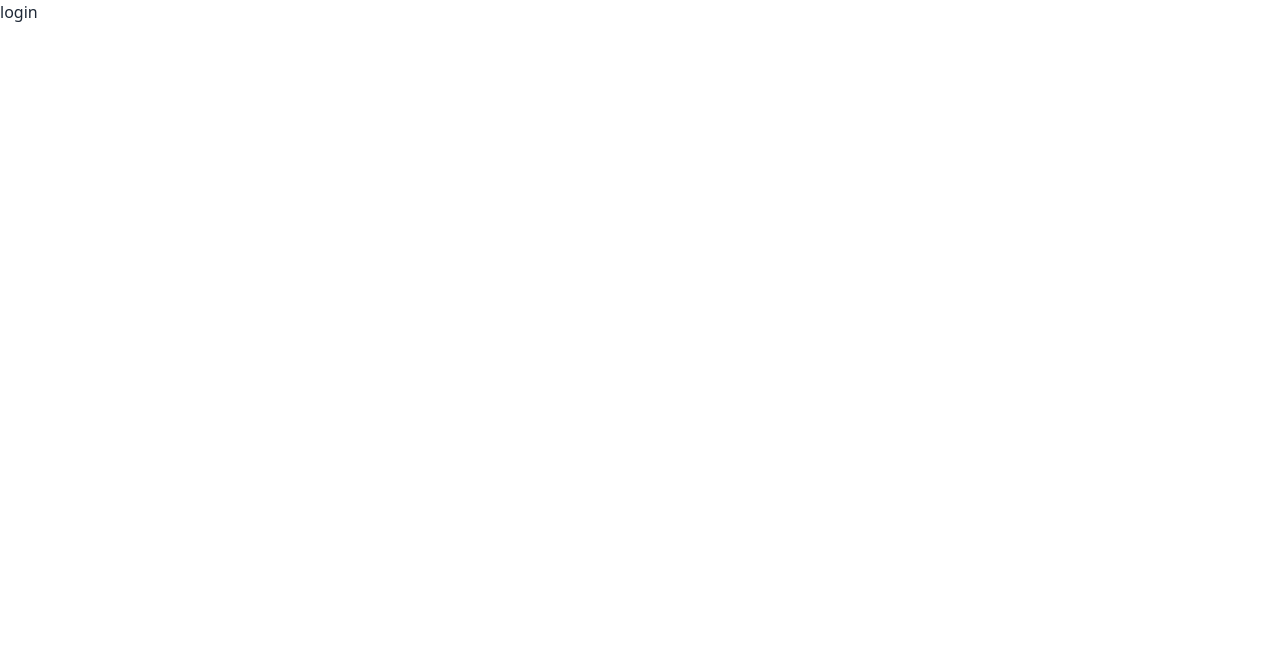
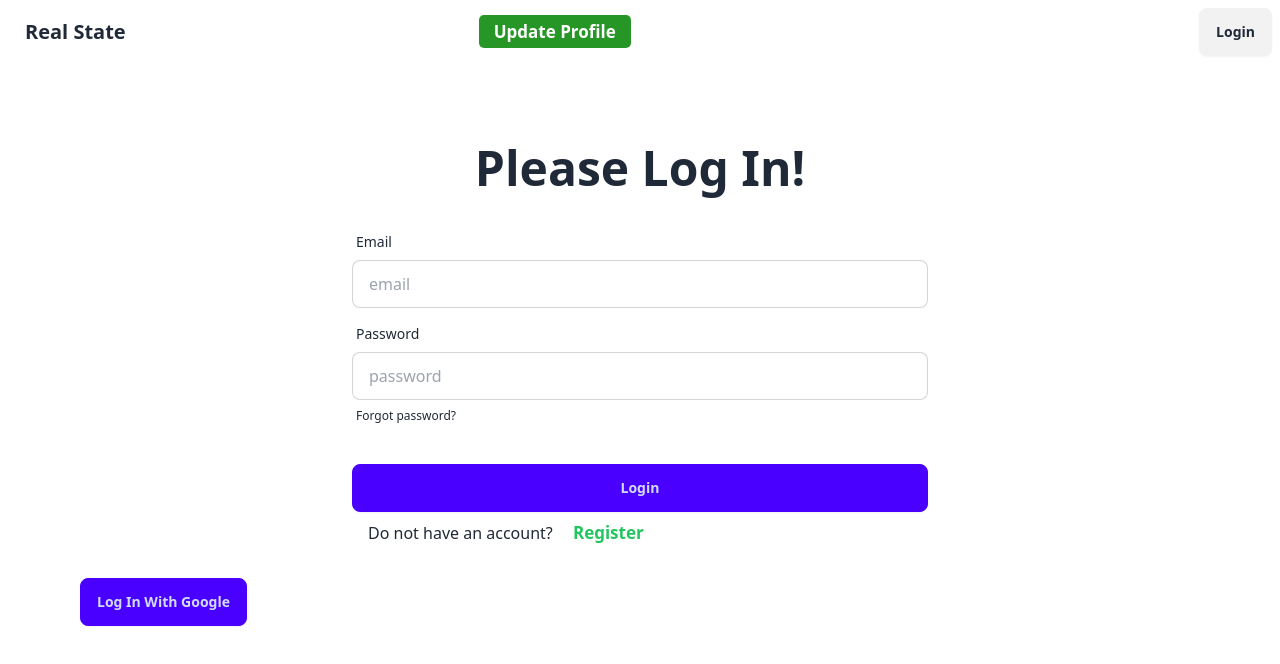
Before and after one commit to ashik-amante/real-state, a React (Vite) app: page /login in a window 1280 px wide. Shown: the top 664 px of the page. Built offline with nearby package versions, Linux system fonts and the light colour scheme; no server answers.

Commit message:
Updated profile component,update firebase auth provider , nav photo updated

```diff
--- a/src/Firebase/Firebase.config.js
+++ b/src/Firebase/Firebase.config.js
@@ -17,4 +17,4 @@ const firebaseConfig = {
 // Initialize Firebase
 const app = initializeApp(firebaseConfig);
 const auth = getAuth(app)
-export default auth
+export default auth;
--- /dev/null
+++ b/src/Firebase/FirebaseProvider.jsx
@@ -0,0 +1,67 @@
+import { createUserWithEmailAndPassword, GoogleAuthProvider, onAuthStateChanged, signInWithEmailAndPassword, signInWithPopup, signOut, updateProfile } from "firebase/auth";
+import { createContext, useEffect, useState } from "react";
+import auth from "./Firebase.config";
+
+export const  AuthContext  = createContext(null)
+const googleProvider = new GoogleAuthProvider()
+const FirebaseProvider = ({children}) => {
+    const [user,setUser] = useState(null)
+    const [loading,setLoading] = useState(true)
+
+    // create user
+    const createUser = (email,password)=>{
+        setLoading(true)
+        return createUserWithEmailAndPassword(auth,email,password)
+    }
+    // user login
+    const logIn = (email,password)=>{
+        setLoading(true)
+        return signInWithEmailAndPassword(auth,email,password)
+    }
+    // logout
+    const logOut = ()=>{
+        setLoading(true)
+        return signOut(auth)
+    }
+    // google login
+    const googleSignIn = ()=>{
+        setLoading(true)
+        return signInWithPopup(auth,googleProvider)
+    }
+
+    // User Profile Update
+    const updateInfo = (name,url)=>{
+       return updateProfile(auth.currentUser, {
+            displayName: name, photoURL: url
+          })
+    }
+
+
+    // observe user
+    useEffect(()=>{
+        const unSubscribe = onAuthStateChanged(auth,currentUser=>{
+            setUser(currentUser)
+            setLoading(false)
+        })
+        return ()=>{
+            unSubscribe()
+        }
+    },[])
+
+    const authInfo = {
+        user,
+        createUser,
+        logIn,
+        loading,
+        googleSignIn,
+        logOut,
+        updateInfo
+    }
+    return (
+        <AuthContext.Provider value={authInfo}>
+            {children}
+        </AuthContext.Provider>
+    );
+};
+
+export default FirebaseProvider;
--- a/src/Pages/Login/Login.jsx
+++ b/src/Pages/Login/Login.jsx
@@ -1,9 +1,79 @@
+import { useForm } from "react-hook-form"
+import { AuthContext } from "../../Firebase/FirebaseProvider";
+import { useContext } from "react";
+import { Link, useNavigate } from "react-router-dom";
+import auth from "../../Firebase/Firebase.config";
+import Navber from "../Shared/Navber/Navber";
+
+const Login = () => {
+    const {logIn,googleSignIn} = useContext(AuthContext)
+    const navigate = useNavigate()
+    const {
+        register,
+        handleSubmit,
+        formState: { errors },
+      } = useForm()
+      const onSubmit = (data) => {
+        const {email,password} = data;
+        // log in
+        logIn(email,password)
+        .then(result=>{
+            navigate('/')
+            console.log(result.user);
+        })
+        .catch(error=>{
+            console.log(error);
+        })
 
 
-const Login = () => {
+        console.log(data)
+      }
+       // google
+       const handlegoogle = ()=>{
+        googleSignIn(auth)
+        .then(result=>{
+            console.log(result.user);
+        })
+        .catch(error=>{
+            console.log(error);
+        })
+    }
+
+
     return (
-        <div>
-            login
+        <div className="">
+            <Navber></Navber>
+            <h1 className="text-5xl font-bold text-center mt-20">Please Log In!</h1>
+            <form onSubmit={handleSubmit(onSubmit)} className="card-body lg:w-1/2 md:w-2/3 mx-auto">
+
+                <div className="form-control">
+                    <label className="label">
+                        <span className="label-text">Email</span>
+                    </label>
+                    <input type="email" name="email" placeholder="email" className="input input-bordered"
+                        {...register("email", { required: true })} />
+                    {errors.email && <span className="text-red-500">This field is required</span>}
+                </div>
+                <div className="form-control">
+                    <label className="label">
+                        <span className="label-text">Password</span>
+                    </label>
+                    <input type="password" name="password" placeholder="password" className="input input-bordered"
+                        {...register("password", { required: true })} />
+                    {errors.password && <span className="text-red-500">This field is required</span>}
+                    <label className="label">
+                        <a href="#" className="label-text-alt link link-hover">Forgot password?</a>
+                    </label>
+                </div>
+                <div className="form-control mt-6">
+                    <button className="btn btn-primary">Login</button>
+                </div>
+                <p className="px-4">Do not have an account? <Link to='/register'><button className="ml-4 font-bold text-green-500 text-[17px]">Register</button></Link> </p>
+
+            </form>
+            <div onClick={handlegoogle} className="mb-20 px-20">
+                <button className="btn btn-primary">Log In With Google </button>
+            </div>
         </div>
     );
 };
--- a/src/Pages/Register/Register.jsx
+++ b/src/Pages/Register/Register.jsx
@@ -1,23 +1,42 @@
+import { useContext } from "react";
 import Navber from "../Shared/Navber/Navber";
 import { useForm } from "react-hook-form"
+import { AuthContext } from "../../Firebase/FirebaseProvider";
+import { Link, useNavigate } from "react-router-dom";
+
 
 
 const Register = () => {
+    const {createUser,} = useContext(AuthContext)
+    const navigate = useNavigate()
     const {
         register,
         handleSubmit,
         formState: { errors },
       } = useForm()
       const onSubmit = (data) => {
-        const {email,password} = data
+        const {email,password} = data;
+        // create user
+        createUser(email,password)
+        .then(result=>{
+            console.log(result.user);
+            navigate('/')
+        })
+        .catch(error=>{
+            console.log(error);
+        })
+
+
         console.log(data)
       }
+
+
 
     return (
 
         <div className="">
             <Navber></Navber>
-           <h1 className="text-5xl font-bold text-center mt-20">Register now!</h1>
+           <h1 className="text-5xl font-bold text-center mt-20">Register Here!</h1>
             <form  onSubmit={handleSubmit(onSubmit)} className="card-body lg:w-1/2 md:w-2/3 mx-auto">
                 <div className="form-control">
                     <label className="label">
@@ -58,6 +77,8 @@ const Register = () => {
                 <div className="form-control mt-6">
                     <button className="btn btn-primary">Login</button>
                 </div>
+                <p className="px-4">Already have an account? <Link to='/login'><button className="ml-4 font-bold text-green-500 text-[17px]">Log In</button></Link> </p>
+
             </form>
         </div>
     );
--- a/src/Pages/Shared/Navber/Navber.jsx
+++ b/src/Pages/Shared/Navber/Navber.jsx
@@ -1,8 +1,16 @@
 import { Link, NavLink } from "react-router-dom";
 import './nav.css'
+import { useContext } from "react";
+import { AuthContext } from "../../../Firebase/FirebaseProvider";
+import userDemo from '../../../assets/user.png'
 
 
 const Navber = () => {
+    const {user,logOut} = useContext(AuthContext)
+     //   user Log Out
+     const handleLogOut = ()=>{
+        logOut()
+    }
     const navlinks = <div>
         <nav>
         <NavLink to='/'>Home</NavLink>
@@ -44,7 +52,14 @@ const Navber = () => {
                 </ul>
             </div>
             <div className="navbar-end">
-                <Link to='/login'><button className="btn">Login</button></Link>
+                {
+                    user ? <div className="flex items-center">
+                        <img className="rounded-full w-14" src={user?.photoURL ? user.photoURL : userDemo } alt='Photo' />
+                        <Link to='/login'><button  onClick={handleLogOut} className="btn">Log Out</button></Link>
+                    </div>:
+                    <Link to='/login'><button className="btn">Login</button></Link>
+                }
+
             </div>
         </div>
     );
--- /dev/null
+++ b/src/Pages/UpdateProfile/Profile.jsx
@@ -0,0 +1,73 @@
+import { useContext } from "react";
+import Navber from "../Shared/Navber/Navber";
+import { AuthContext } from "../../Firebase/FirebaseProvider";
+
+
+const Profile = () => {
+    const { user, updateInfo } = useContext(AuthContext)
+    console.log(user);
+    const handleSubmit = e => {
+        // e.preventDefault()
+        const form = new FormData(e.currentTarget)
+        const name = form.get('name')
+        const url = form.get('photo')
+        updateInfo(name, url)
+            .then(resut => {
+                console.log(resut.user);
+            })
+            .catch(error => {
+                console.log(error);
+            })
+    }
+
+    return (
+        <div className="max-w-7xl mx-auto">
+            <Navber></Navber>
+            <div className="grid grid-cols-3 mt-20">
+                <div className="grid col-span-2">
+                    <div className="p-10 space-y-4">
+                        <h1 className="text-5xl font-bold">{user?.displayName}</h1>
+                        <p className="text-[18px] font-semibold">
+                            Email : <span className="font-bold text-xl">{user?.email}</span>
+                        </p>
+                        <p className="">Photo Url:{user?.photoURL} </p>
+                    </div>
+                </div>
+                <div className="grid col-span-1">
+                    <div>
+                        <img
+                            src={user?.photoURL}
+                            className=" rounded-lg " />
+                    </div>
+                </div>
+
+            </div>
+
+
+            {/* update Profile */}
+            <div className="lg:w-1/2 md:w-3/4 mx-auto mt-20">
+                <h1 className="text-5xl text-center">Update Your Profile</h1>
+                <form onSubmit={handleSubmit} className="card-body">
+                    <div className="form-control">
+                        <label className="label">
+                            <span className="label-text">Name </span>
+                        </label>
+                        <input type="text" name="name" placeholder="Your name" className="input input-bordered" required />
+                    </div>
+                    <div className="form-control">
+                        <label className="label">
+                            <span className="label-text">Phot Link/Url</span>
+                        </label>
+                        <input type="text" name="photo" placeholder="Url" className="input input-bordered" required />
+
+                    </div>
+                    <div className="form-control mt-6">
+                        <button className="btn btn-primary">Update</button>
+                    </div>
+                </form>
+            </div>
+        </div>
+    );
+};
+
+export default Profile;
--- a/src/Routes/Routes.jsx
+++ b/src/Routes/Routes.jsx
@@ -3,6 +3,7 @@ import Root from "../Layouts/Root";
 import Home from "../Pages/Home/Home";
 import Register from "../Pages/Register/Register";
 import Login from "../Pages/Login/Login";
+import Profile from "../Pages/UpdateProfile/Profile";
 
 
 const routes = createBrowserRouter([
@@ -22,6 +23,10 @@ const routes = createBrowserRouter([
                 path:'/register',
                 element:<Register></Register>
             },
+            {
+                path:'/profile',
+                element:<Profile></Profile>
+            },
         ]
     }
 ])
```
Also changed, not shown: src/main.jsx (+6 -2 lines), src/assets/user.png (added).
